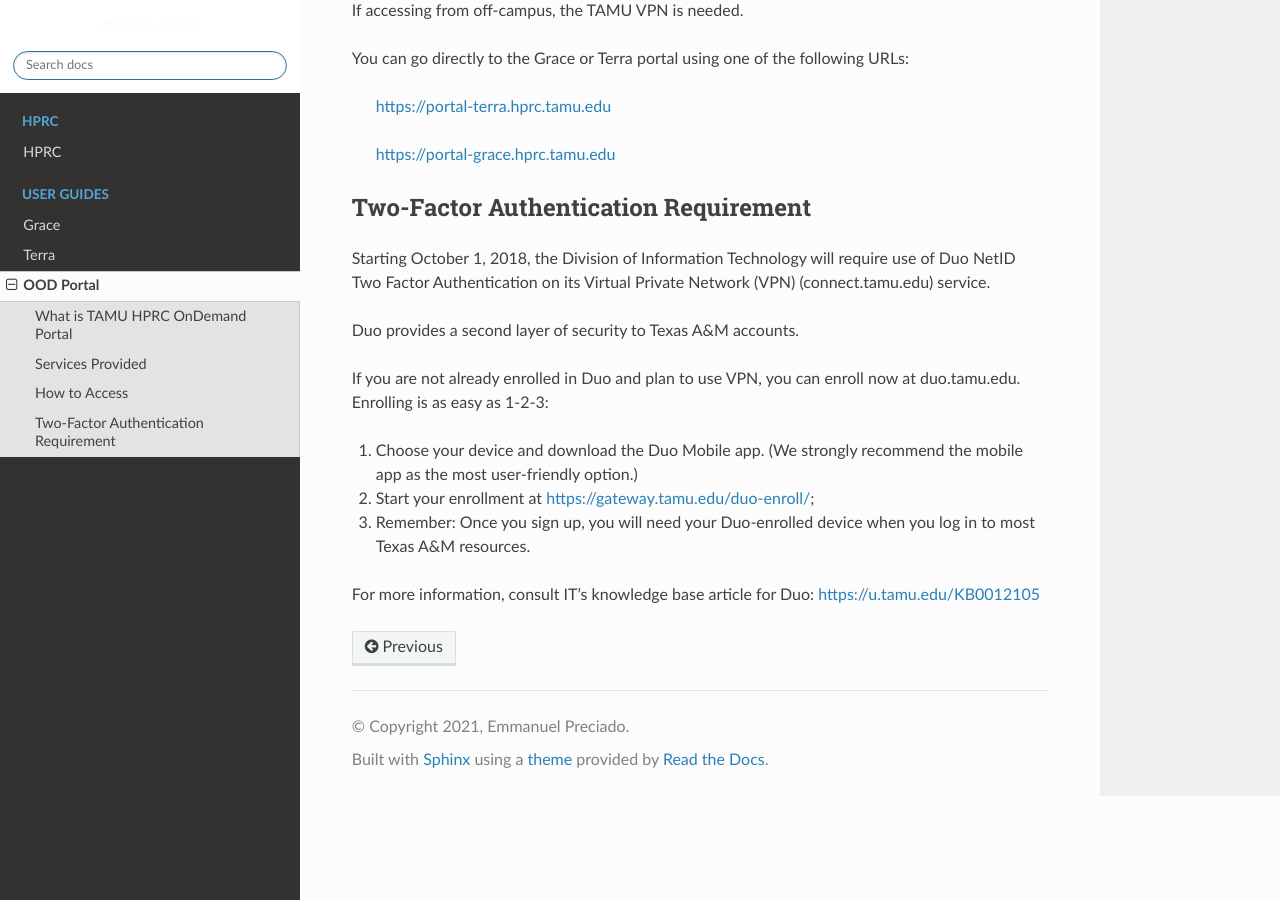
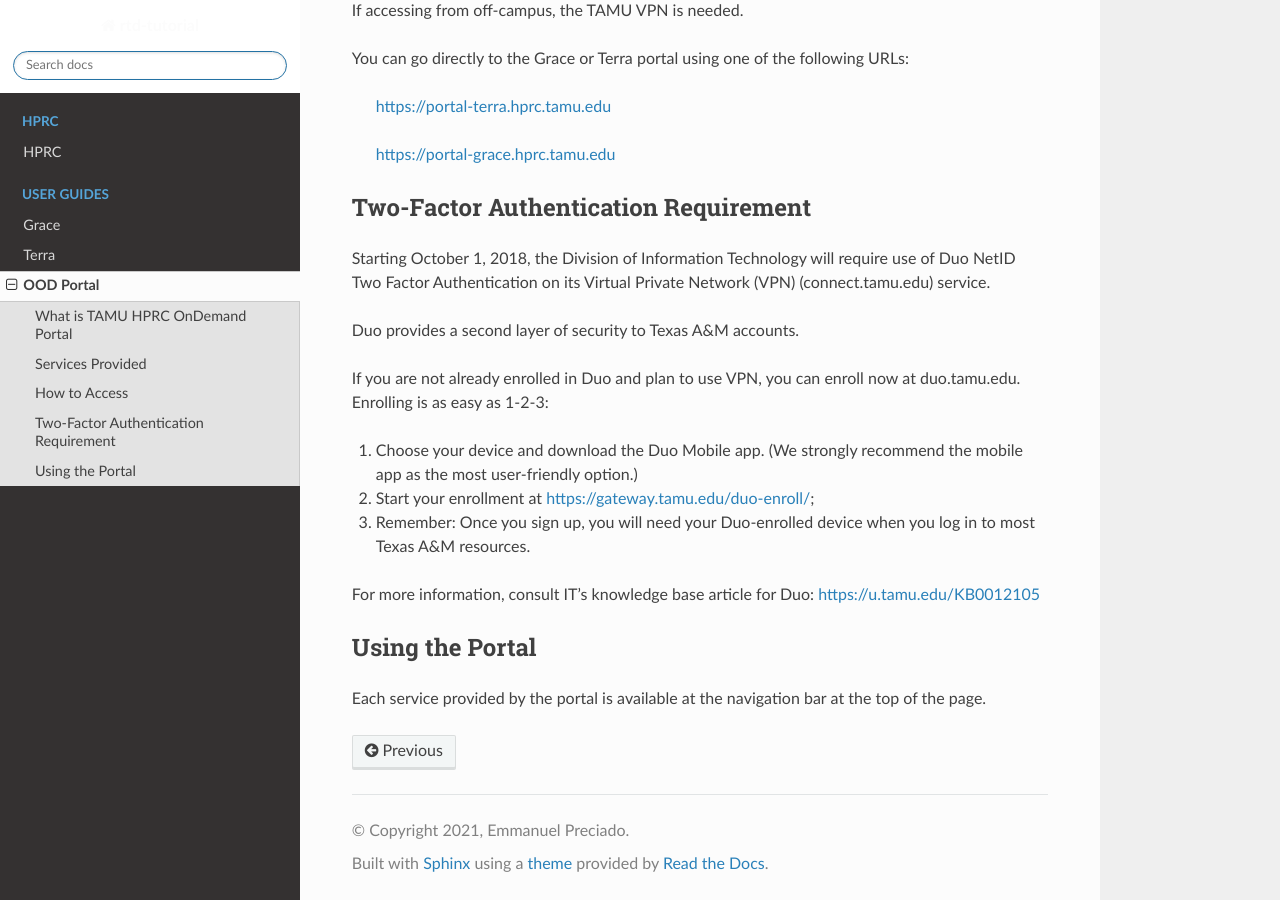
Before and after one commit to EmmanuelDej/rtd-tutorial, a Sphinx documentation site: the page built from docs/ood.rst, in a window 1280 px wide and 900 px high, scrolled down 1121 px. Built offline with Sphinx 7.4.7 and the Read the Docs theme 2.0.0, drawn with Linux system fonts in a browser that asks for light colours; pages that are not in the unit, such as notebooks, are missing from menus.

Commit message:
Update ood.rst

```diff
--- a/docs/ood.rst
+++ b/docs/ood.rst
@@ -60,3 +60,7 @@
 #. Remember: Once you sign up, you will need your Duo-enrolled device when you log in to most Texas A&M resources.
 
 For more information, consult IT's knowledge base article for Duo: https://u.tamu.edu/KB0012105
+
+Using the Portal
+----------------
+Each service provided by the portal is available at the navigation bar at the top of the page.
```
